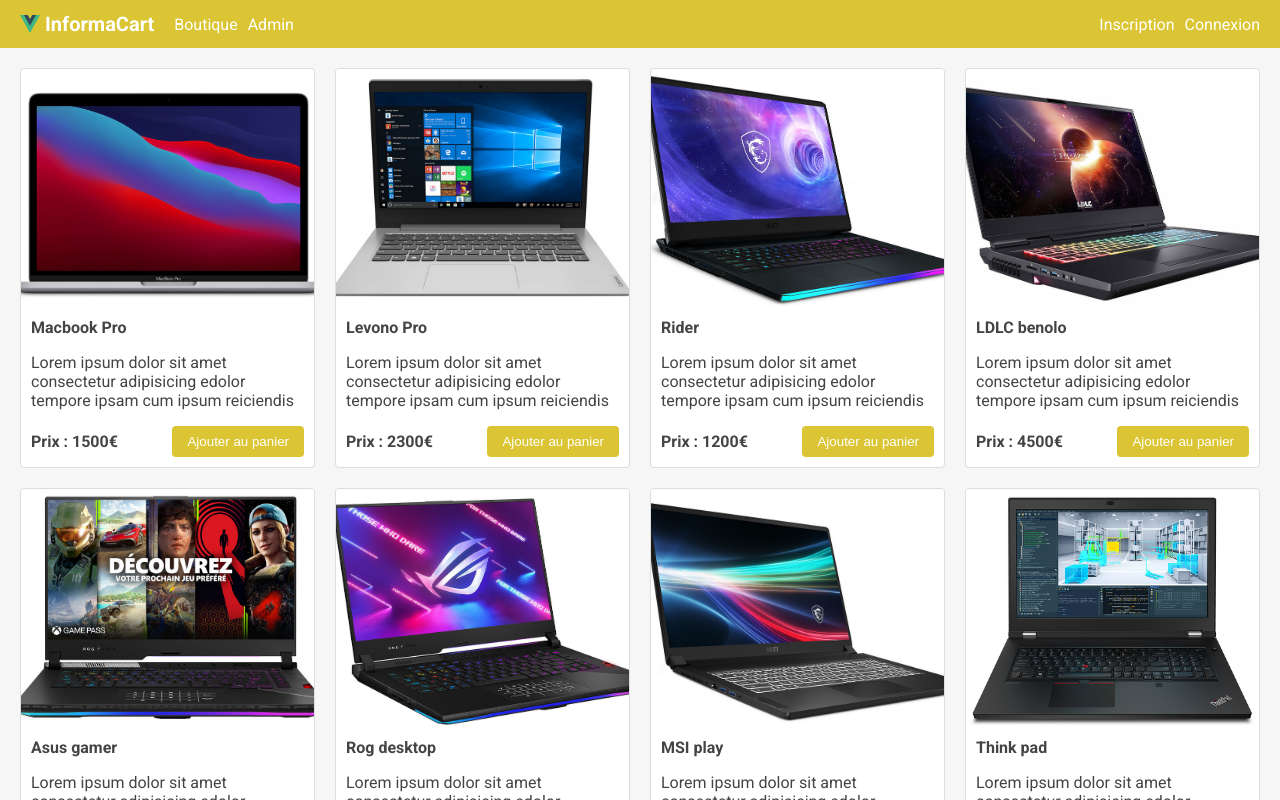
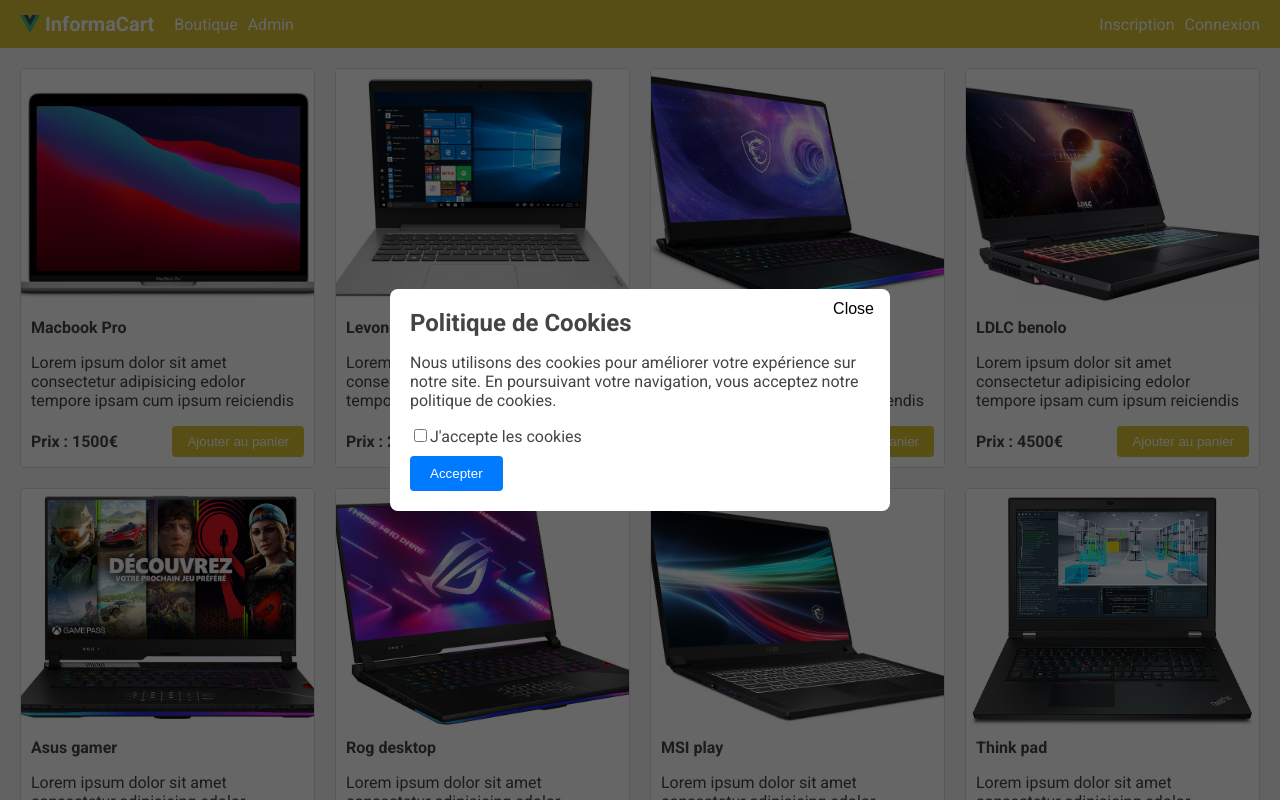
Before and after one commit to ihbzk/Challenge-S2-ESGI-4IW2, a Vue app in the folder front/: page / in a window 1280 px wide. Shown: the top 800 px of the page. Built offline with nearby package versions, Linux system fonts and the light colour scheme; the HTML template or start-up script is replaced by a standard one.

Commit message:
chore: Add cookie consent popup component and logic

```diff
--- a/front/src/App.vue
+++ b/front/src/App.vue
@@ -1,8 +1,23 @@
 <template>
-  <RouterView />
+  <div id="app">
+    <CookieConsent v-if="showCookieConsent" />
+    <router-view></router-view>
+  </div>
 </template>
 
-<script setup lang="ts"></script>
+<script setup lang="ts">
+import { ref, onMounted } from 'vue';
+import CookieConsent from './components/Cookies/CookieConsent.vue';
+
+const showCookieConsent = ref(false);
+
+onMounted(() => {
+  const cookiesAccepted = localStorage.getItem('cookiesAccepted');
+  if (!cookiesAccepted) {
+    showCookieConsent.value = true;
+  }
+});
+</script>
 
 <style lang="scss">
   @use './assets/scss/base.scss' as *;
--- /dev/null
+++ b/front/src/components/Cookies/CookieConsent.vue
@@ -0,0 +1,51 @@
+<template>
+  <PopUp :visible="visible" @close="handleClose">
+    <h2>Politique de Cookies</h2>
+    <p>
+      Nous utilisons des cookies pour améliorer votre expérience sur notre site. En poursuivant votre navigation, vous acceptez notre politique de cookies.
+    </p>
+    <div>
+      <input type="checkbox" id="accept-cookies" v-model="accepted" />
+      <label for="accept-cookies">J'accepte les cookies</label>
+    </div>
+    <button @click="acceptCookies">Accepter</button>
+  </PopUp>
+</template>
+
+<script setup lang="ts">
+import { ref } from 'vue';
+import PopUp from './PopUp.vue';
+
+const visible = ref(true);
+const accepted = ref(false);
+
+const handleClose = () => {
+  visible.value = false;
+};
+
+const acceptCookies = () => {
+  if (accepted.value) {
+    // Logique pour enregistrer le consentement des cookies
+    localStorage.setItem('cookiesAccepted', 'true');
+    visible.value = false;
+  } else {
+    alert("Vous devez accepter les cookies pour continuer.");
+  }
+};
+</script>
+
+<style scoped lang="scss">
+button {
+  background-color: #007bff;
+  color: white;
+  border: none;
+  padding: 10px 20px;
+  margin-top: 10px;
+  cursor: pointer;
+  border-radius: 4px;
+}
+
+button:hover {
+  background-color: #0056b3;
+}
+</style>
--- /dev/null
+++ b/front/src/components/Cookies/PopUp.vue
@@ -0,0 +1,58 @@
+<template>
+  <div class="popup-overlay" v-if="visible">
+    <div class="popup-content">
+      <slot></slot>
+      <button class="close-btn" @click="closePopup">Close</button>
+    </div>
+  </div>
+</template>
+
+<script setup lang="ts">
+import { defineProps, defineEmits } from 'vue';
+
+const props = defineProps({
+  visible: {
+    type: Boolean,
+    required: true
+  }
+});
+
+const emits = defineEmits(['close']);
+
+const closePopup = () => {
+  emits('close');
+};
+</script>
+
+<style scoped lang="scss">
+.popup-overlay {
+  position: fixed;
+  top: 0;
+  left: 0;
+  width: 100%;
+  height: 100%;
+  background: rgba(0, 0, 0, 0.6);
+  display: flex;
+  justify-content: center;
+  align-items: center;
+}
+
+.popup-content {
+  background: #fff;
+  padding: 20px;
+  border-radius: 8px;
+  position: relative;
+  max-width: 500px;
+  width: 100%;
+}
+
+.close-btn {
+  position: absolute;
+  top: 10px;
+  right: 10px;
+  background: none;
+  border: none;
+  font-size: 16px;
+  cursor: pointer;
+}
+</style>
```
